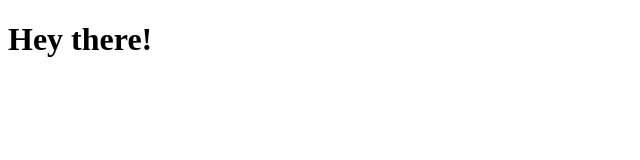
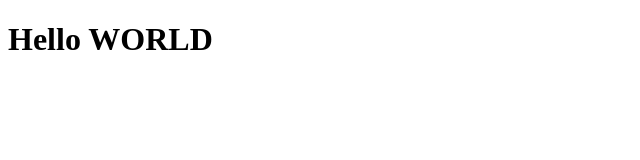
Before and after one commit to daryl-cecile/test-test-test, a plain HTML site: page index.html in a window 1280 px wide. Shown: the whole page, without its empty margins (0-640 px from the left). Drawn offline with Linux system fonts and the light colour scheme.

Commit message:
Revert "changed greeting"
This reverts commit d800eecf2f09c7ce114544b7fbb18fdd3138decf.

```diff
--- a/index.html
+++ b/index.html
@@ -7,6 +7,6 @@
     <title>Document</title>
 </head>
 <body>
-    <h1>Hey there!</h1>
+    <h1>Hello WORLD</h1>
 </body>
 </html>
```
